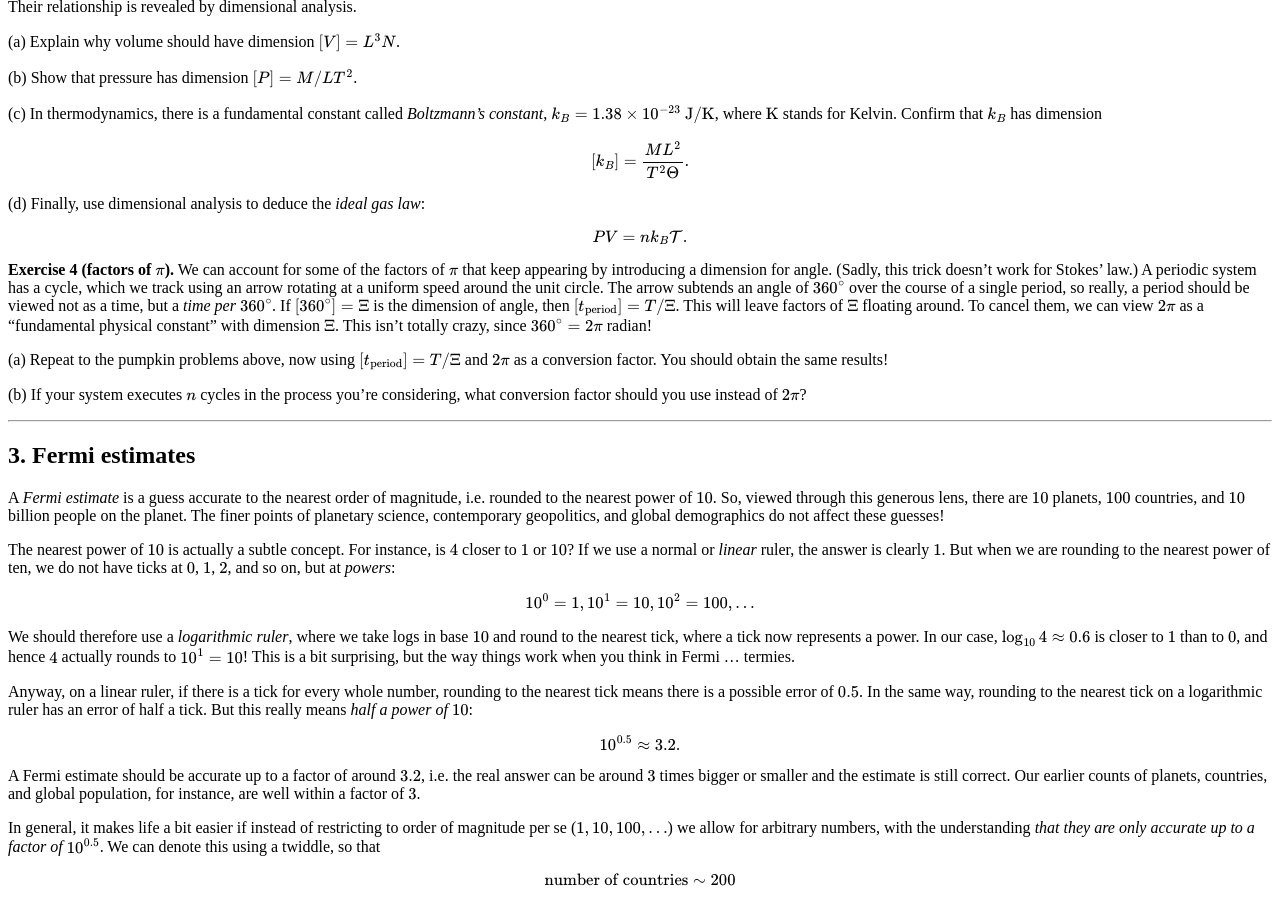
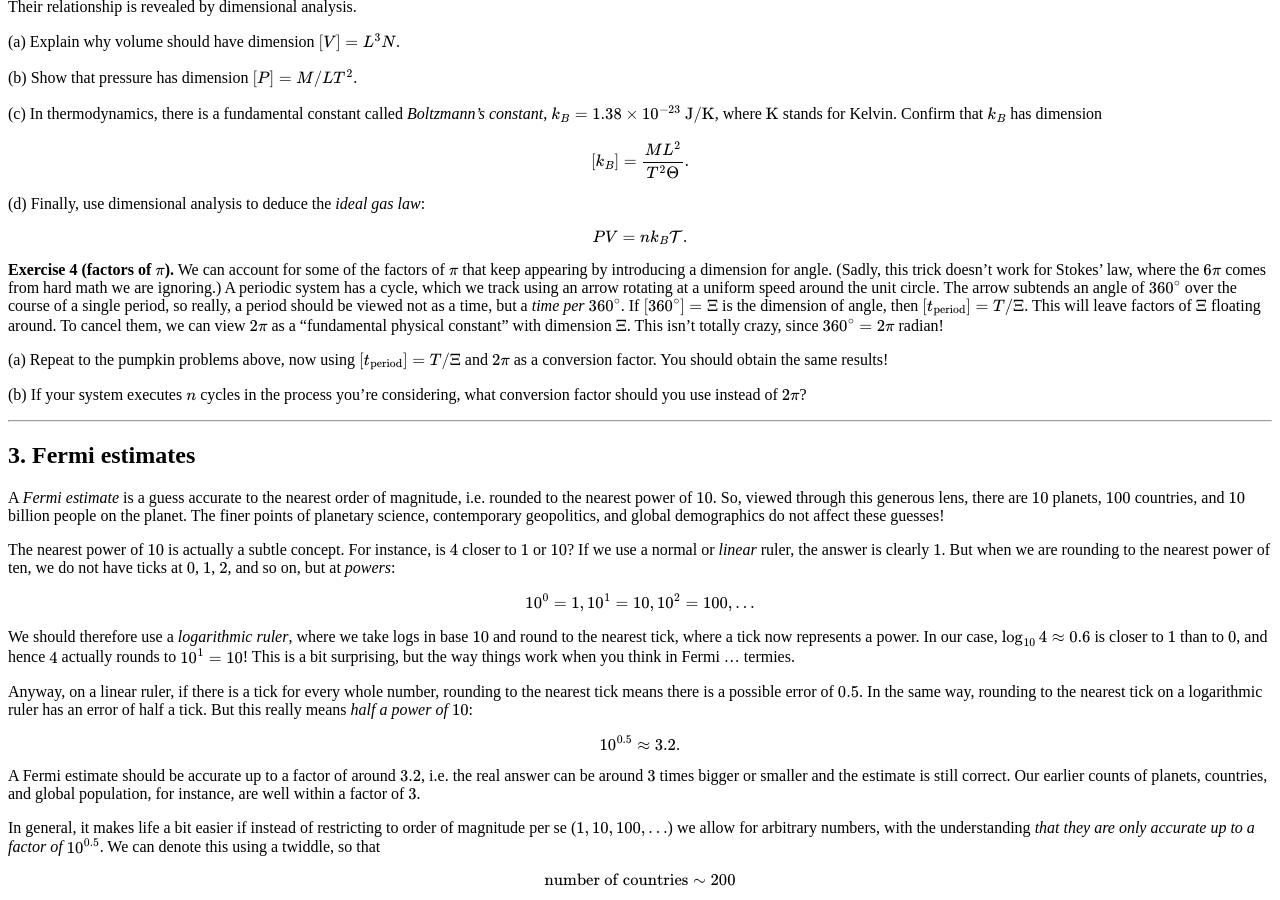
Before and after one commit to hapax/hapax.github.io, a Jekyll site: the page built from assets/simple-physics.md, in a window 1280 px wide and 900 px high, scrolled down 4621 px. Built offline with Jekyll 4.4.1, drawn with Linux system fonts in a browser that asks for light colours; our own code applies the rules of GitHub Pages for plain Markdown files; formulas are drawn with MathJax 3; a script that is not in the unit is left out.

Commit message:
Update simple-physics.md

```diff
--- a/assets/simple-physics.md
+++ b/assets/simple-physics.md
@@ -486,7 +486,8 @@ $$
 **Exercise 4 (factors of $\pi$).** We can account for some of the
 factors of $\pi$ that keep appearing by introducing a dimension for
 angle.
-(Sadly, this trick doesn't work for Stokes' law.)
+(Sadly, this trick doesn't work for Stokes' law, where the $6\pi$
+comes from hard math we are ignoring.)
 A periodic system has a cycle, which we track using an arrow rotating at a uniform speed around the unit circle.
 The arrow subtends an angle of $360^\circ$ over the course of a single
 period, so really, a period should be viewed not as a time, but a *time per* $360^\circ$.
```
